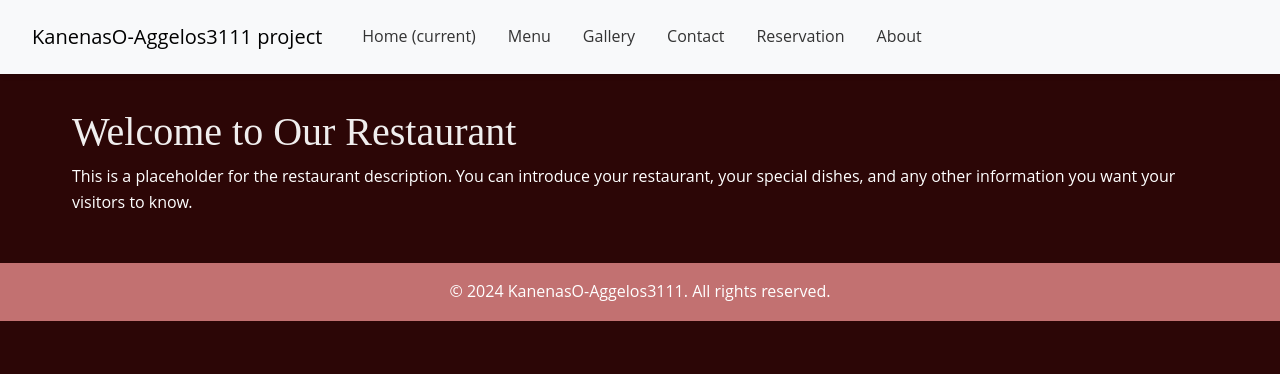
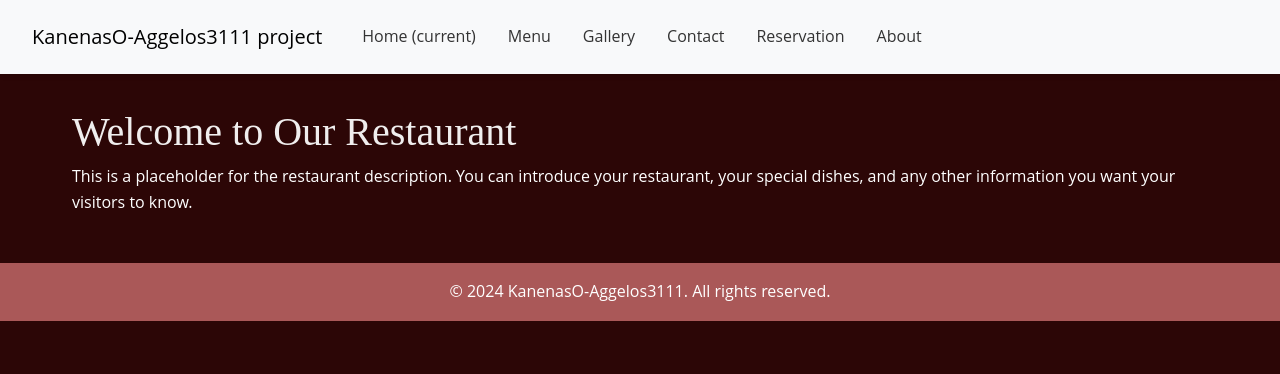
Before and after one commit to Nobody-O/Restaurant_Website, a PHP site: page /index.php in a window 1280 px wide. Shown: the top 374 px of the page. Run offline with PHP 8.4, Linux system fonts and the light colour scheme.

Commit message:
changed color, make code look better

```diff
--- a/assets/css/style.css
+++ b/assets/css/style.css
@@ -18,7 +18,7 @@ body {
     --primary-color: #f0eeee; /* Deep red, similar to Sono's theme */
     --secondary-color: #333;
     --light-color: #f4f4f4;
-    --dark-color: #c27171;
+    --dark-color: #aa5858;
 }
 
 /* Typography */
--- a/process-reservation.php
+++ b/process-reservation.php
@@ -57,6 +57,7 @@ if ($_SERVER["REQUEST_METHOD"] == "POST") {
         $_SESSION['success'] = 'Your reservation has been successfully submitted.';
         header('Location: thank-you.php');
         exit();
+
     } catch (PDOException $e) {
         // Log the error and set an error message
         error_log($e->getMessage());
@@ -70,3 +71,4 @@ if ($_SERVER["REQUEST_METHOD"] == "POST") {
     header('Location: reservation.php');
     exit();
 }
+?>
```
